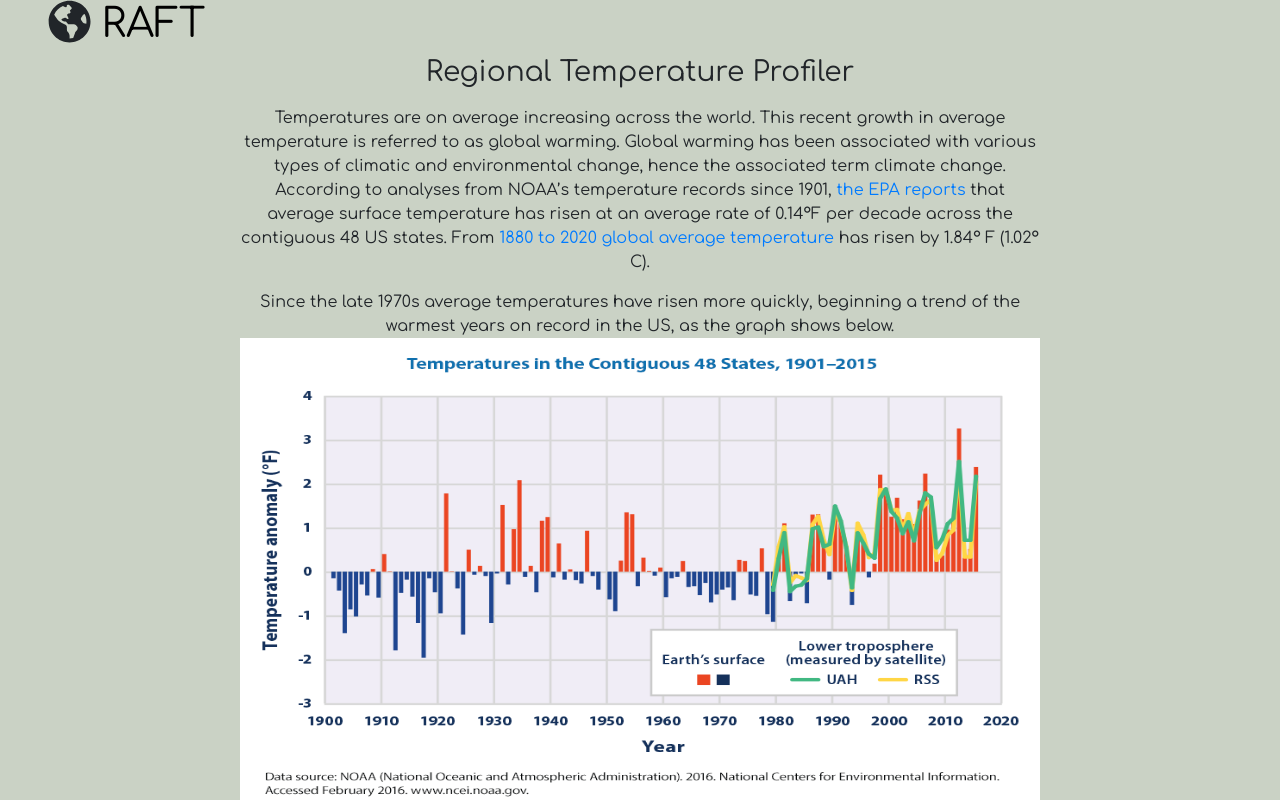
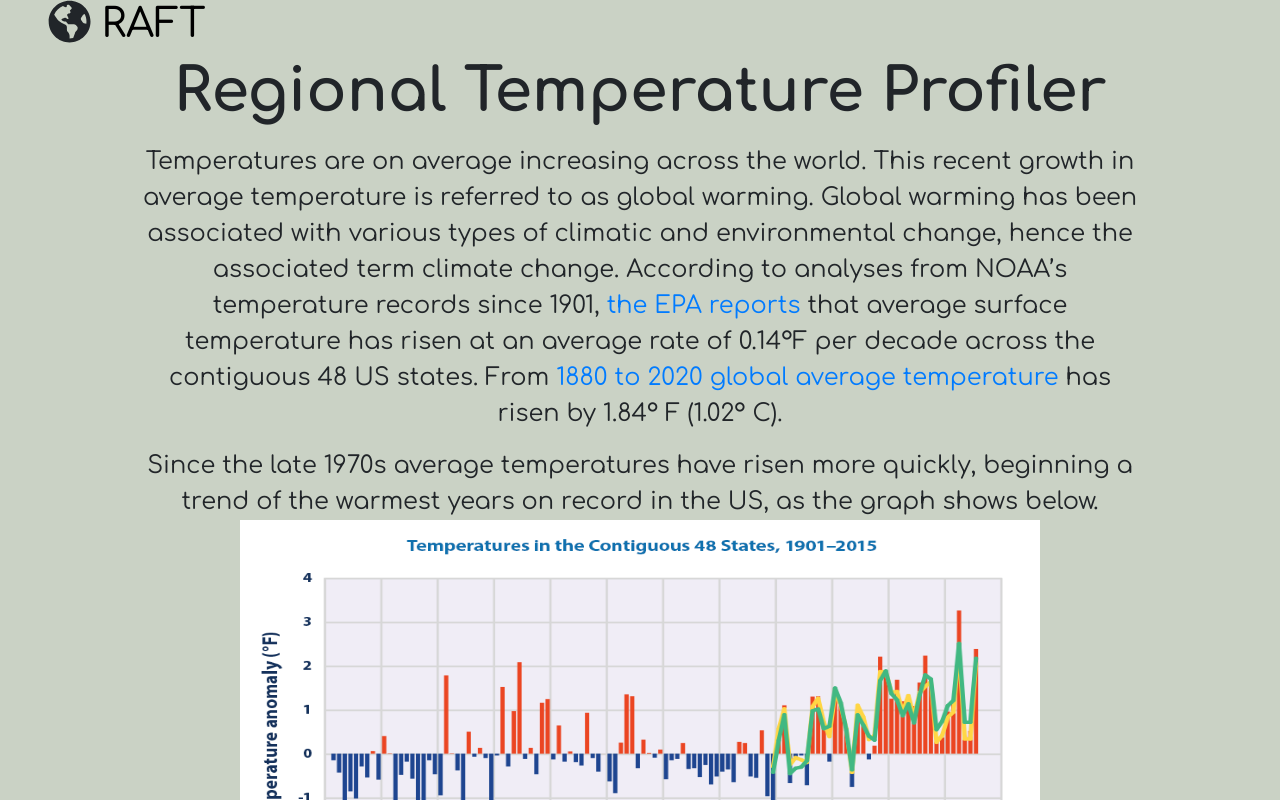
Before and after one commit to lhei-git/RAFT, a React (Create React App) app: page /about in a window 1280 px wide. Shown: the top 800 px of the page. Built offline with nearby package versions, Linux system fonts and the light colour scheme; no server answers; what react-geocode would draw is missing.

Commit message:
Made font sizes larger, changed text colors, and removed the 1980 line from the graphs

```diff
--- a/public/index.html
+++ b/public/index.html
@@ -26,8 +26,9 @@
     -->
     <title>RAFT RTP App</title>
     <link rel="preconnect" href="https://fonts.gstatic.com" />
+    <link rel="preconnect" href="https://fonts.gstatic.com" />
     <link
-      href="https://fonts.googleapis.com/css2?family=Comfortaa:wght@300;400;600&display=swap"
+      href="https://fonts.googleapis.com/css2?family=Comfortaa:wght@300;400;500;600;700&display=swap"
       rel="stylesheet"
     />
     <link
--- a/src/App.css
+++ b/src/App.css
@@ -21,6 +21,10 @@
   margin-left: 3rem;
 }
 
+.rtp {
+  font-weight: bolder;
+}
+
 .title {
   display: flex;
   flex-direction: row;
@@ -34,13 +38,14 @@
 }
 
 .information h3 {
-  font-size: 40px;
+  font-size: 60px;
+  font-weight: 700;
 }
 
 .information {
   text-align: center;
   padding: 0 0 1rem 0;
-  font-size: larger;
+  font-size: 30px;
 }
 
 .year-input,
@@ -58,6 +63,10 @@
 
 .map {
   margin: 0 1em 1em;
+}
+.results h2 {
+  font-size: 50px;
+  font-weight: 700;
 }
 
 .results {
@@ -95,6 +104,10 @@
   grid-template-columns: 1fr;
   grid-template-rows: 0.5fr 0.5fr;
   align-items: center;
+}
+
+.g-title .gtitle {
+  font-size: xx-large;
 }
 
 @media (max-width: 1000px) {
--- a/src/App.js
+++ b/src/App.js
@@ -74,22 +74,20 @@ function App() {
                 <div className="hero">
                   <div className="hero-container">
                     <div className="information">
-                      <h3 style={{ paddingBottom: '.5rem' }}>
-                        Regional Temperature Profiler
-                      </h3>
+                      <div classname="rtp">
+                        <h3 style={{ paddingBottom: '.5rem' }}>
+                          Regional Temperature Profiler
+                        </h3>
+                      </div>
                       <p>
-                        RTP is an application to help people understand
-                        historical temperature changes and potential future{' '}
-                        <br />
-                        average temperatures for a particular region (a county
-                        of a US state). The application uses data from NOAA
-                        <br /> to present average temperature pre and post 1980;
-                        clusters of low, middle and high temperatures over time;
+                        The RTP application uses data from NOAA to present
+                        average temperature pre and post 1980; <br /> clusters
+                        of low, middle and high temperatures over time;
                         <br />
                         and uses a linear model to predict future average
                         temperatures for a particular year.
                         <p> </p>
-                        <p>
+                        <p style={{ color: '#696969' }}>
                           Choose a specific county, month and a future year of
                           interest to get started!
                         </p>
@@ -134,7 +132,7 @@ function App() {
               <p style={{ margin: '0', paddingRight: '10px' }}>&#169; 2021</p>
               <a href="https://www.lhei.org">lhei.org</a>
               <a style={{ paddingLeft: '10px' }} href="/about">
-                About
+                about
               </a>
             </footer>
 
--- a/src/components/About.css
+++ b/src/components/About.css
@@ -1,3 +1,7 @@
+.App {
+  min-height: 100vh;
+  background-color: #cad2c5;
+}
 .description {
   display: flex;
   flex-wrap: wrap;
@@ -5,6 +9,16 @@
   justify-content: start;
   align-content: center;
   text-align: center;
-  width: 800px;
+  width: 1000px;
   margin: 0 auto;
+  font-size: x-large;
 }
+
+Table > ul > li {
+  font-size: 700;
+}
+
+.title h3 {
+  font-size: 60px;
+  font-weight: 700;
+}
--- a/src/components/About.js
+++ b/src/components/About.js
@@ -31,10 +31,12 @@ function About() {
             </div>
           </div>
 
-          <div className="description">
+          <div className="title">
             <h3 style={{ paddingBottom: '.5rem' }}>
               Regional Temperature Profiler
             </h3>
+          </div>
+          <div className="description">
             <p>
               Temperatures are on average increasing across the world. This
               recent growth in average temperature is referred to as global
@@ -102,8 +104,8 @@ function About() {
               changes for particular regions of the US, namely by analysis of
               county temperatures. The application retrieves data from NOAA’s
               API to create a county profile of temperatures from selected
-              county data stations ***add general data set name here GHCN
-              v4?***. <br />
+              county data stations, retrieved as "GHCND: [Data Station ID]."{' '}
+              <br />
               <p> </p>
               RTP presents record and average temperatures for the specific
               county and specific month of interest selected by the user. It
@@ -123,10 +125,7 @@ function About() {
               <a href="https://lhei.org/">
                 Lab for Health and Environmental Information
               </a>{' '}
-              (LHEI). Nic guided the RTP project with computer science capstone
-              students during winter 2021. Sunayana Sharma, Thaddious Gorges,
-              Shubham Tiwari, James Bradbury, and Maximillian Hendricks
-              designed, developed and implemented the RTP application.
+              (LHEI).
             </p>
           </div>
           <div>{/* <img src=“rtpLogo.jpg" alt="RTP"> */}</div>
--- a/src/components/Plot.js
+++ b/src/components/Plot.js
@@ -6,24 +6,24 @@ const DataPlot = (props) => {
     <Plot
       data={props.data}
       layout={{
-        shapes: [
-          {
-            type: 'rect',
-            xref: 'x',
-            yref: 'paper',
-            x0: '1979.8',
-            y0: 0,
-            x1: '1980.2',
-            y1: 1,
-            fillcolor: 'purple',
-            opacity: 1,
-            title: 'Year',
+        // shapes: [
+        //   {
+        //     type: 'rect',
+        //     xref: 'x',
+        //     yref: 'paper',
+        //     x0: '1979.8',
+        //     y0: 0,
+        //     x1: '1980.2',
+        //     y1: 1,
+        //     fillcolor: 'purple',
+        //     opacity: 1,
+        //     title: 'Year',
 
-            line: {
-              width: 0,
-            },
-          },
-        ],
+        //     line: {
+        //       width: 0,
+        //     },
+        //   },
+        // ],
         width: 600,
         height: 500,
         yaxis: {
--- a/src/components/Results.js
+++ b/src/components/Results.js
@@ -413,10 +413,8 @@ const Results = ({ getData }) => {
 
   return (
     <div className="results">
-      <h2>
-        {' '}
-        {`${inputs.county}, ${inputs.state} Temperature Profile - for ${inputs.month}, ${inputs.year}`}{' '}
-      </h2>
+      <h2> {`${inputs.county}, ${inputs.state} Temperature Profile`} </h2>
+      <h2> {`for ${inputs.month}`} </h2>
       <div className="tables-charts-two">
         <div className="PrePostTable">
           <h1 style={{ fontSize: '1.5em', fontWeight: 'bolder' }}>
@@ -463,7 +461,7 @@ const Results = ({ getData }) => {
           ) : (
             <Skeleton variant="rect" width={500} height={500} />
           )}
-          <Form style={{ position: 'absolute', top: '10px', left: '10px' }}>
+          <Form style={{ position: 'absolute', bottom: '10px', left: '10px' }}>
             <Form.Check
               type="switch"
               id="scatLine"
```
